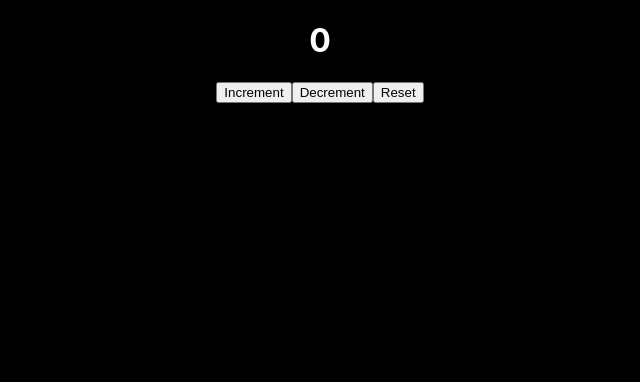
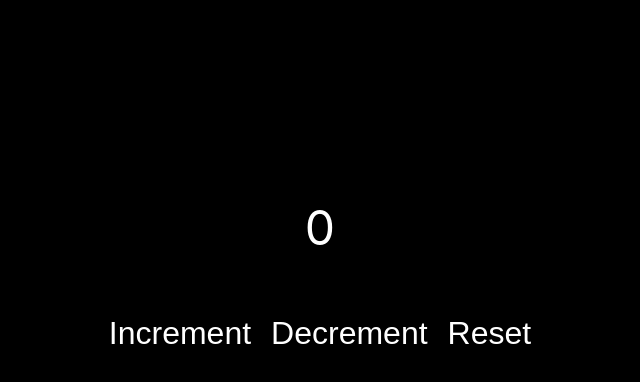
Before and after one commit to NachoHotz/typescript-react-counter, a React (Create React App) app: page / in a window 1280 px wide. Shown: the top 382 px of the page, without its empty margins (320-960 px from the left). Built offline with nearby package versions, Linux system fonts and the light colour scheme.

Commit message:
change style

```diff
--- a/src/components/Home.module.css
+++ b/src/components/Home.module.css
@@ -7,14 +7,27 @@ body {
   flex-direction: column;
   align-items: center;
   justify-content: center;
+  margin: 150px 25%;
 }
 
 .counter {
   color: white;
+  font-size: 3rem;
 }
 
-.btn_container {
-  display: flex;
-  align-items: center;
-  justify-content: space-evenly;
+button {
+  background-color: black;
+  border: 0px solid black;
+  color: white;
+  padding: 10px;
+  font-size: 2rem;
+  font-weight: 400;
 }
+
+button:hover {
+  background-color: white;
+  color: black;
+  border-radius: 5px;
+  cursor: pointer;
+  transition: 0.50s;
+}
--- a/src/components/Home.tsx
+++ b/src/components/Home.tsx
@@ -8,8 +8,8 @@ export default function Home() {
 
   return (
     <div className={style.container}>
-      <h1 className={style.counter}>{counter}</h1>
-      <div className={style.btn_container}>
+      <p className={style.counter}>{counter}</p>
+      <div>
         <button onClick={() => dispatch(increment())}>Increment</button>
         <button onClick={() => dispatch(decrement())}>Decrement</button>
         <button onClick={() => dispatch(reset())}>Reset</button>
```
